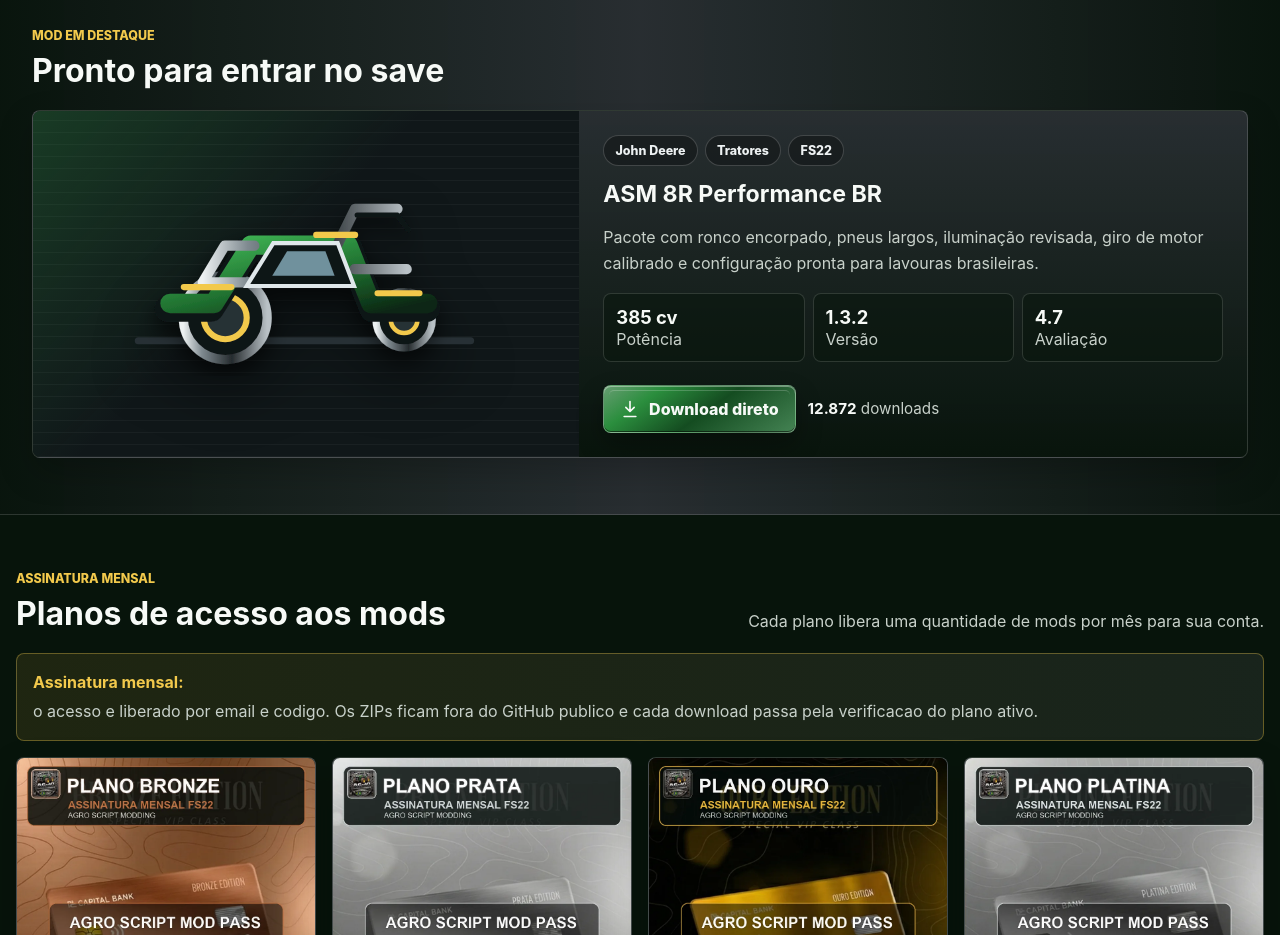
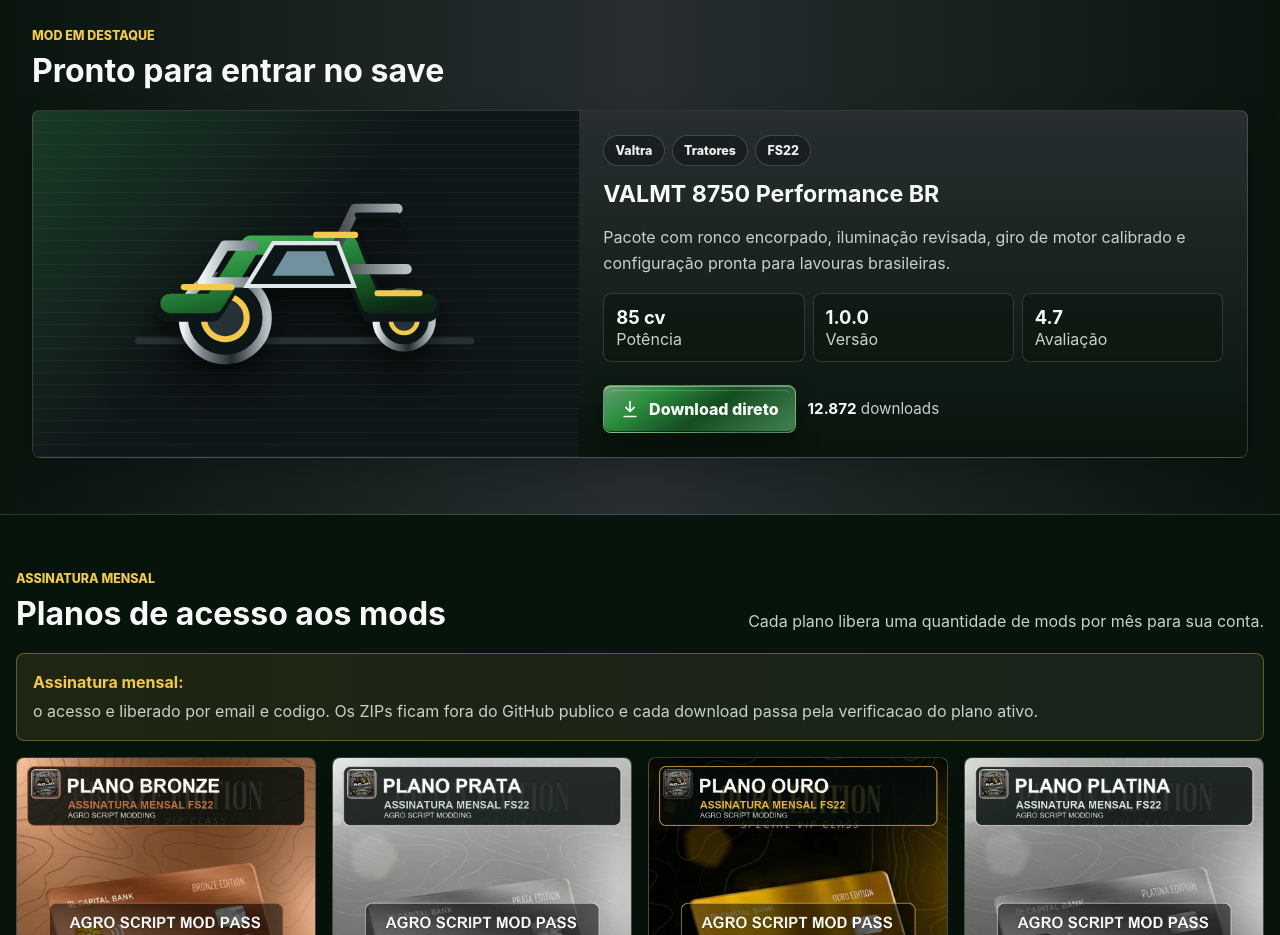
Before and after one commit to andreabrao/AgroScriptModding, a website: page index.html in a window 1280 px wide. Shown: the part 1300-2235 px from the top of the page. Drawn offline with Linux system fonts and the light colour scheme.

Commit message:
Backup automatico - 30/05/2026 18:06:34,91

```diff
--- a/index.html
+++ b/index.html
@@ -139,7 +139,7 @@
               <option value="Case IH">Case IH</option>
               <option value="New Holland">New Holland</option>
               <option value="Massey Ferguson">Massey Ferguson</option>
-              <option value="ASM">ASM</option>
+              <option value="Valtra">Valtra</option>
             </select>
           </label>
         </div>
@@ -215,31 +215,31 @@
           <div class="featured-preview">
             <img
               src="assets/mod-asm-8r.svg"
-              alt="Prévia do trator ASM 8R Performance BR"
+              alt="Prévia do trator VALMT 8750 Performance BR"
             />
           </div>
           <div class="featured-info">
             <div class="mod-badges">
-              <span>John Deere</span>
+              <span>Valtra</span>
               <span>Tratores</span>
               <span>FS22</span>
             </div>
-            <h3>ASM 8R Performance BR</h3>
+            <h3>VALMT 8750 Performance BR</h3>
             <p>
-              Pacote com ronco encorpado, pneus largos, iluminação revisada,
+              Pacote com ronco encorpado, iluminação revisada,
               giro de motor calibrado e configuração pronta para lavouras
               brasileiras.
             </p>
             <div class="spec-grid">
-              <span><strong>385 cv</strong> Potência</span>
-              <span><strong>1.3.2</strong> Versão</span>
+              <span><strong>85 cv</strong> Potência</span>
+              <span><strong>1.0.0</strong> Versão</span>
               <span><strong>4.7</strong> Avaliação</span>
             </div>
             <div class="featured-actions">
               <button
                 class="metal-button primary download-link"
                 type="button"
-                data-download-id="asm-8r"
+                data-download-id="valmt-8750"
               >
                 <svg viewBox="0 0 24 24" aria-hidden="true">
                   <path d="M12 3v12m0 0 5-5m-5 5-5-5M5 21h14" />
--- a/server.js
+++ b/server.js
@@ -202,6 +202,7 @@
 };
 
 const modFiles = {
+  "valmt-8750":       "FS22_ASM_8R_PERF_BR.exe",
   "asm-8r":           "Instalador_ASM_8R_PERF_BR.exe",
   "case-axial":       "Instalador_CASE_AXIAL.exe",
   "nh-t9":            "Instalador_NH_T9.exe",
@@ -213,6 +214,7 @@
 };
 
 const modZipFiles = {
+  "valmt-8750":       "FS22_ASM_8R_PERF_BR.zip",
   "asm-8r":           "FS22_ASM_8R_PERF_BR.zip",
   "case-axial":       "FS22_CASE_AXIAL.zip",
   "nh-t9":            "FS22_NH_T9.zip",
```
Also changed, not shown: 1 other file.
